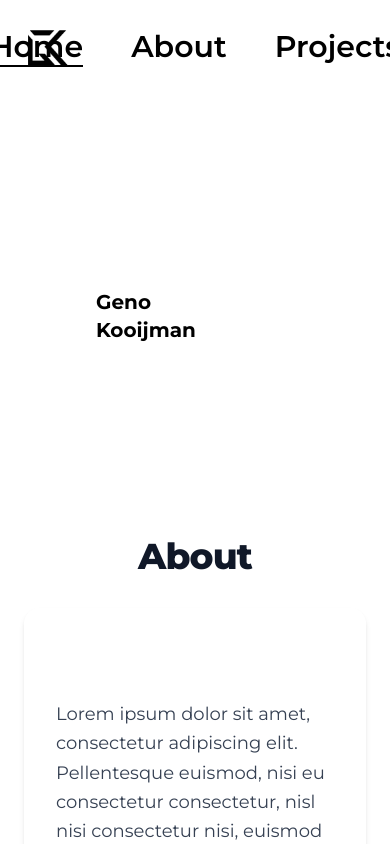
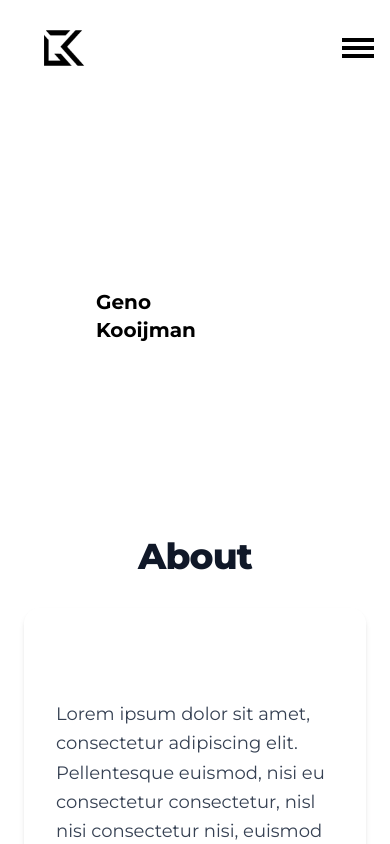
Before and after one commit to GenoKooijman/portfolio, a React (Vite) app in the folder react/: page / in a window 390 px wide. Shown: the top 844 px of the page. Built offline with nearby package versions, Linux system fonts and the light colour scheme.

Commit message:
added burger menu for responsive.

```diff
--- a/react/src/components/layout/Header.tsx
+++ b/react/src/components/layout/Header.tsx
@@ -1,11 +1,16 @@
 import { Link, useLocation } from "react-router-dom";
 import { navItems } from "@/data/navItems";
 import { gsap } from "gsap";
-import { useEffect, useRef} from "react";
+import { useEffect, useRef, useState } from "react";
 
 export default function Header() {
   const location = useLocation();
   const headerRef = useRef<HTMLHeadingElement>(null);
+  const menuRef = useRef<HTMLUListElement>(null);
+  const burgerLine1 = useRef<HTMLDivElement>(null);
+  const burgerLine2 = useRef<HTMLDivElement>(null);
+  const burgerLine3 = useRef<HTMLDivElement>(null);
+  const [isMenuOpen, setIsMenuOpen] = useState(false);
 
   useEffect(() => {
     if (headerRef.current) {
@@ -17,14 +22,60 @@ export default function Header() {
     }
   }, []);
 
+  useEffect(() => {
+    if (menuRef.current) {
+      if (isMenuOpen) {
+        gsap.fromTo(
+          menuRef.current.children,
+          { opacity: 0, y: -20 },
+          { opacity: 1, y: 0, duration: 0.5, stagger: 0.1, ease: "power2.outl" }
+        );
+      }
+    }
+
+    gsap.to(burgerLine1.current, {
+      rotate: isMenuOpen ? 45 : 0,
+      y: isMenuOpen ? 8 : 0,
+      duration: 0.3,
+    });
+    gsap.to(burgerLine2.current, {
+      opacity: isMenuOpen ? 0 : 1,
+      duration: 0.3,
+    });
+    gsap.to(burgerLine3.current, {
+      rotate: isMenuOpen ? -45 : 0,
+      y: isMenuOpen ? -8 : 0,
+      duration: 0.3,
+    });
+  }, [isMenuOpen]);
+
   return (
     <header ref={headerRef} id="main-header">
       <nav>
-        <div className="relative flex items-center w-full h-24">
-          <a href="/" className="absolute left-0 top-1/2 -translate-y-1/2">
+        <div className="relative flex items-center justify-between w-full h-24 px-4">
+          <a href="/" className="z-20">
             <img src="img/logos/gkblacklogo.png" alt="logo" className="h-18" />
           </a>
-          <ul className="flex justify-center gap-12 font-normal w-full">
+
+          <div
+            className="md:hidden z-20"
+            onClick={() => setIsMenuOpen(!isMenuOpen)}
+          >
+            <div
+              ref={burgerLine1}
+              className="w-8 h-1 bg-black my-1 transition-all"
+            />
+            <div
+              ref={burgerLine2}
+              className="w-8 h-1 bg-black my-1 transition-all"
+            />
+            <div
+              ref={burgerLine3}
+              className="w-8 h-1 bg-black my-1 transition-all"
+            />
+          </div>
+
+          <ul className="hidden md:flex justify-center gap-12 font-normal w-full">
             {navItems.map((item) => {
               const isActive = location.pathname === item.to;
               return (
@@ -39,6 +90,29 @@ export default function Header() {
               );
             })}
           </ul>
+
+          {isMenuOpen && (
+            <ul
+              ref={menuRef}
+              className="md:hidden absolute top-24 left-0 w-full bg-white flex flex-col items-center gap-6 py-6 shadow-lg z-10"
+            >
+              {navItems.map((item) => {
+                const isActive = location.pathname === item.to;
+                return (
+                  <li
+                    className={`text-black text-2xl font-semibold font-montserrat ${
+                      isActive ? "border-b-2 border-black" : ""
+                    }`}
+                    key={item.to}
+                  >
+                    <Link to={item.to} onClick={() => setIsMenuOpen(false)}>
+                      {item.label}
+                    </Link>
+                  </li>
+                );
+              })}
+            </ul>
+          )}
         </div>
       </nav>
     </header>
```
Lines whose indentation alone changed are shown as unchanged.
